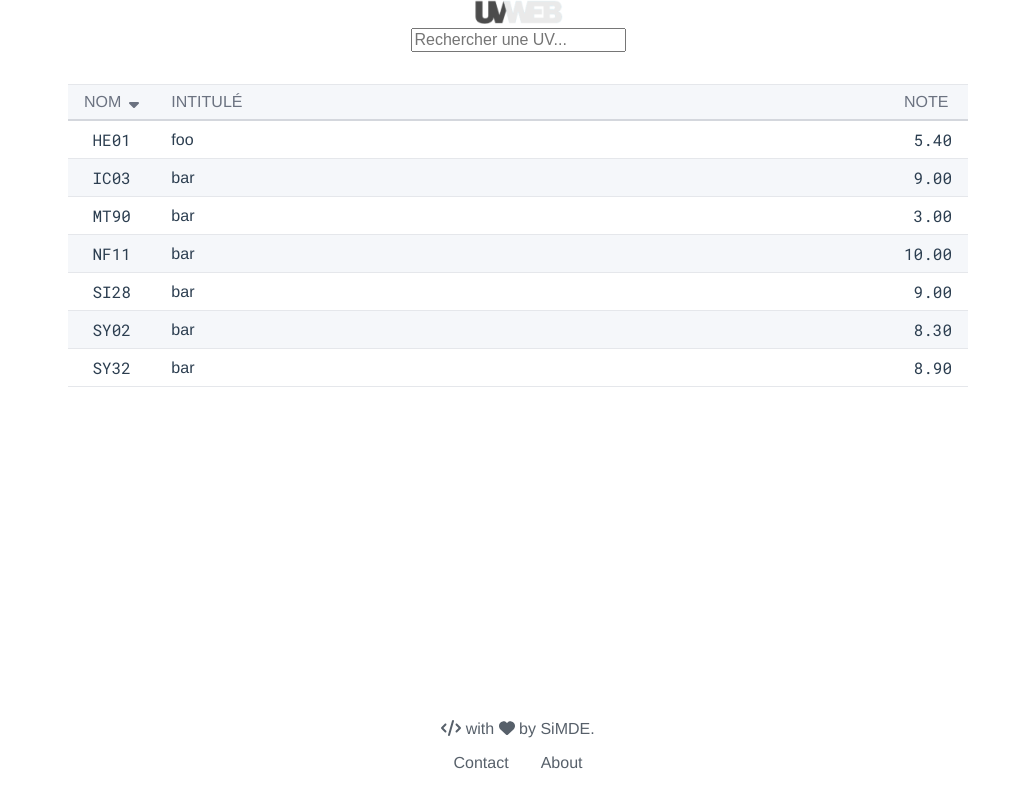
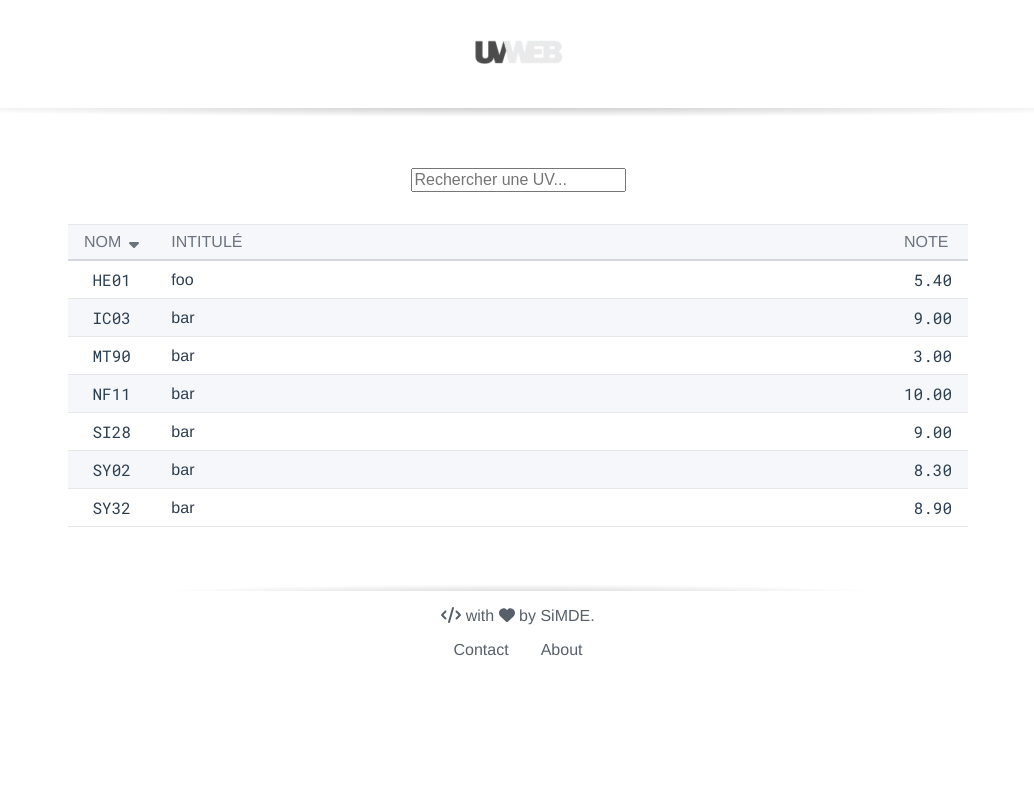
Before and after one commit to SiMDE-Projects/UVweb, a Vue app: page / in a window 1280 px wide. Shown: the top 808 px of the page, without its empty margins (122-1156 px from the left). Built offline with nearby package versions, Linux system fonts and the light colour scheme; data requests are answered from the project's data file.

Commit message:
improve css

```diff
--- a/public/index.html
+++ b/public/index.html
@@ -21,7 +21,7 @@
     <strong>We're sorry but <%= htmlWebpackPlugin.options.title %> doesn't work properly without JavaScript enabled.
         Please enable it to continue.</strong>
   </noscript>
-  <div id="app" style="height: 100%;"></div>
+  <div id="app"></div>
   <!-- built files will be auto injected -->
 </body>
 
--- a/src/App.vue
+++ b/src/App.vue
@@ -2,7 +2,7 @@
   <div class="wrapper">
     <TheHeader />
     <TheBackHomeButton v-show="this.$route.name != 'home'" />
-    <router-view />
+    <router-view id="main" />
   </div>
   <TheFooter />
 </template>
@@ -29,15 +29,20 @@ body {
 }
 
 .wrapper {
-  min-height: calc(100% - 100px);
+  min-height: calc(100% - 85px);
 }
 
 #app {
   font-family: Avenir, Helvetica, Arial, sans-serif;
   -webkit-font-smoothing: antialiased;
   -moz-osx-font-smoothing: grayscale;
+  color: #2c3e50;
+  min-height: 100%;
+  overflow: hidden;
+}
+
+#main {
   text-align: center;
-  color: #2c3e50;
   max-width: 900px;
   margin: auto;
 }
--- a/src/components/TheDataTable.vue
+++ b/src/components/TheDataTable.vue
@@ -148,7 +148,7 @@ table {
   text-align: initial;
   width: 100%;
   border-collapse: collapse;
-  margin-bottom: 2em;
+  margin-bottom: 4em;
 
   &.readingHelp tbody tr:nth-child(even) {
     background-color: #f5f7fa;
--- a/src/components/TheFooter.vue
+++ b/src/components/TheFooter.vue
@@ -1,6 +1,6 @@
 <template>
   <footer>
-    <div>
+    <div class="copyright">
       <font-awesome-icon icon="code" /> with
       <font-awesome-icon icon="heart" /> by SiMDE.
     </div>
@@ -19,9 +19,35 @@ export default {
 
 <style scoped lang="scss">
 footer {
-  padding-top: 20px;
+  text-align: center;
+  position: relative;
   color: rgb(87, 96, 106);
-  height: 100px;
+  height: 85px;
+
+  &:before {
+    content: "";
+    position: absolute;
+    z-index: -1;
+    top: -22px;
+    width: 1500;
+    height: 22px;
+    left: -300px;
+    right: -300px;
+    background: radial-gradient(
+      ellipse at 50% 120%,
+      rgba(0, 0, 0, 0.2),
+      rgba(97, 97, 97, 0) 30%
+    );
+    background: webkit-radial-gradient(
+      ellipse at 50% 120%,
+      rgba(0, 0, 0, 0.2),
+      rgba(97, 97, 97, 0) 30%
+    );
+  }
+}
+
+.copyright {
+  padding-top: 1em;
 }
 
 .links {
--- a/src/components/TheHeader.vue
+++ b/src/components/TheHeader.vue
@@ -1,6 +1,6 @@
 <template>
-  <header>
-    <img alt="UVweb logo" src="../assets/img/logo.png" />
+  <header id="header">
+    <img id="logo" alt="UVweb logo" src="../assets/img/logo.png" />
   </header>
 </template>
 
@@ -10,4 +10,36 @@ export default {
 };
 </script>
 
-<style scoped lang="scss"></style>
+<style scoped lang="scss">
+#header {
+  text-align: center;
+  margin-bottom: 60px;
+  position: relative;
+
+  &:after {
+    content: "";
+    position: absolute;
+    z-index: -1;
+    top: 100%;
+    width: 240%;
+    height: 22px;
+    left: -70%;
+    right: -70%;
+    background: -webkit-radial-gradient(
+      50% -3%,
+      ellipse cover,
+      rgba(00, 00, 00, 0.2),
+      rgba(97, 97, 97, 0) 30%
+    );
+    background: radial-gradient(
+      ellipse at 50% -3%,
+      rgba(00, 00, 00, 0.2),
+      rgba(97, 97, 97, 0) 30%
+    );
+  }
+}
+
+#logo {
+  margin: 40px 0;
+}
+</style>
```
